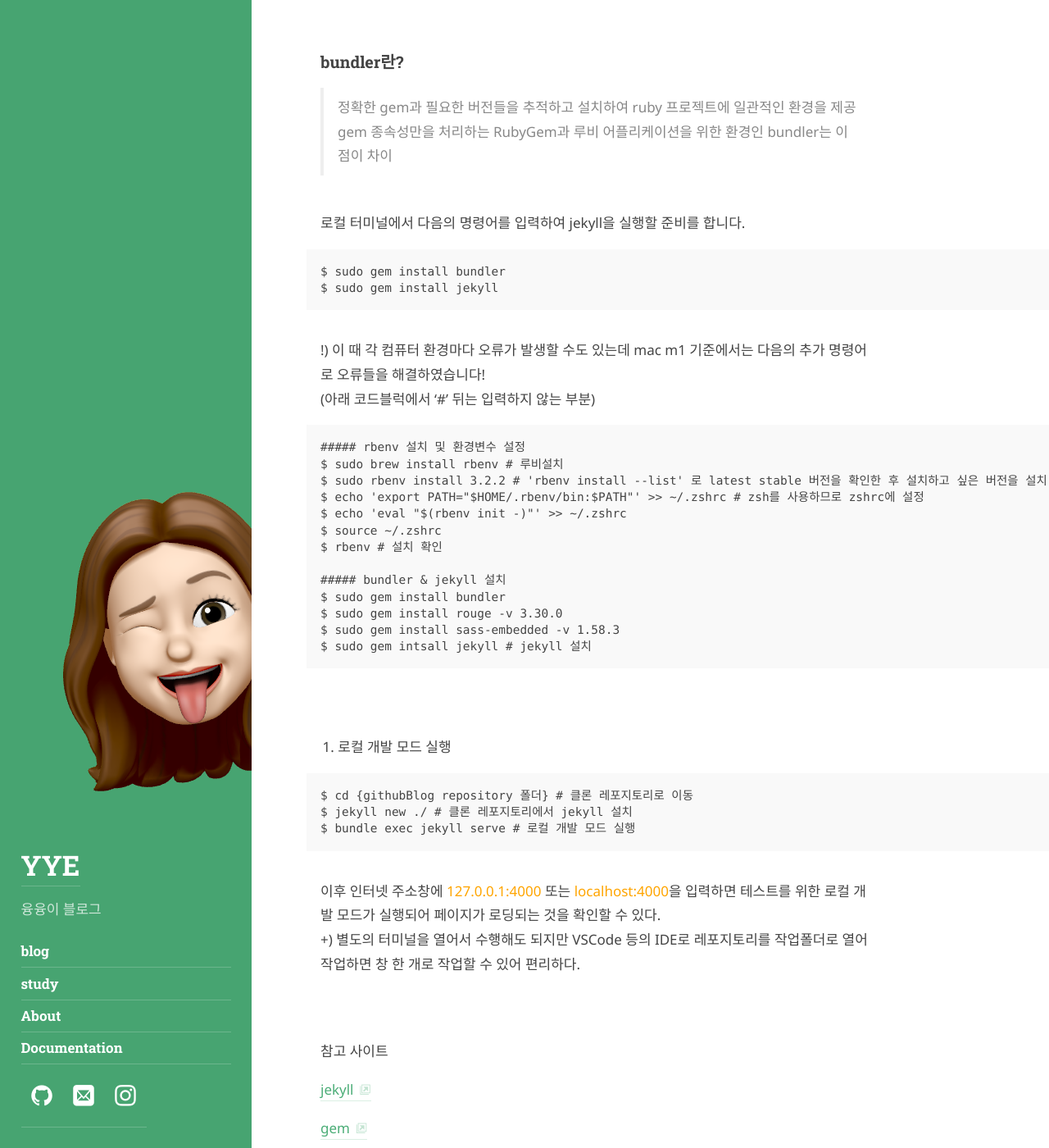
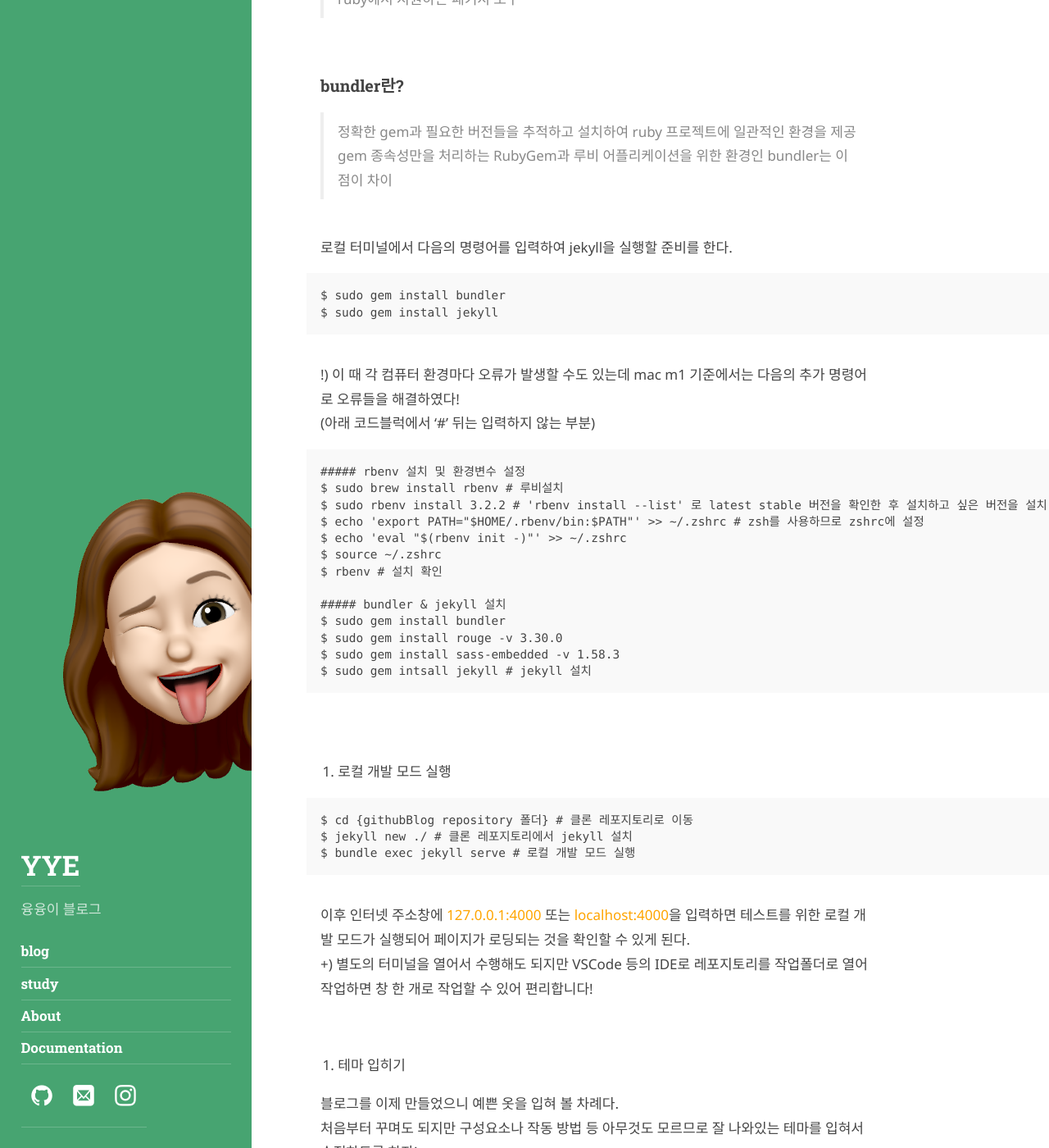
Before and after one commit to yoongyoonge/yoongyoonge.github.io, a Jekyll site: the page built from _posts/github/2023-05-23-blog-how-to-start-a-github-blog-2.md, in a window 1280 px wide and 1400 px high, scrolled down 885 px. Shown: the whole window at 82% size. Built offline with Jekyll 4.4.1, drawn with Linux system fonts in a browser that asks for light colours; some web fonts are replaced; some of the changed text lies outside the part shown.

Commit message:
소개 수정 및 이미지 변경

````diff
--- a/_config.yml
+++ b/_config.yml
@@ -46,7 +46,7 @@ logo:                  /assets/icons/icon.png
 author:
   name:                yunjin nam
   email:               namyunjin0912@gmail.com
-  picture:             /assets/img/me.jpg
+  picture:             /assets/img/me.png
   # Used by `jekyll-seo-tag`:
   # twitter:             <username>
 
--- a/_data/authors.yml
+++ b/_data/authors.yml
@@ -8,11 +8,11 @@ author1:
   # Used at the bottom of each page and at the top of the `about` layout
   # Markdown enabled, can use multiple paragraphs (enabled by `|`)
   about:             |
-    가늘고 얇은 삶을 위해 기록하는 하루
+    무럭무럭 자라라 융융이
 
   # This photo will be used in the about section
   picture:
-    path:            /assets/img/me.jpg
+    path:            /assets/img/me.png
     # srcset is optional, but can be used to provide higher res versions for retina displays
     srcset:
       1x:            /assets/img/me.png #웹, /assets/img 아래에 위치
--- a/_posts/github/2023-05-23-blog-how-to-start-a-github-blog-2.md
+++ b/_posts/github/2023-05-23-blog-how-to-start-a-github-blog-2.md
@@ -9,13 +9,13 @@ author: yye
 ---
 
 ~~~
-본 포스트는 mac 환경에서 작업한 내용들을 담고 있습니다!
+본 포스트는 mac 환경에서 작업한 내용들을 담았습니다.
 ~~~
 
 
 0. rbenv & jekyll 설치 <br>
 
-- jekyll은 gem을 사용해서 설치할 수 있습니다.
+- jekyll은 gem을 사용해서 설치할 수 있다. jekyll과 bundler를 통해 앞으로 로컬에서 포스팅 결과를 테스트용으로 확인할 수 있도록 할 것인데 이 방법에 대해서 정리하도록 한다.
 
 #### jekyll이란?
 > 일반 텍스트를 정적 사이트로 변환해주는 도구
@@ -28,14 +28,14 @@ author: yye
 > gem 종속성만을 처리하는 RubyGem과 루비 어플리케이션을 위한 환경인 bundler는 이 점이 차이
 
 <br>
-로컬 터미널에서 다음의 명령어를 입력하여 jekyll을 실행할 준비를 합니다. <br>
+로컬 터미널에서 다음의 명령어를 입력하여 jekyll을 실행할 준비를 한다. <br>
 
 ```
 $ sudo gem install bundler
 $ sudo gem install jekyll
 ```
 
-!) 이 때 각 컴퓨터 환경마다 오류가 발생할 수도 있는데 mac m1 기준에서는 다음의 추가 명령어로 오류들을 해결하였습니다! <br>
+!) 이 때 각 컴퓨터 환경마다 오류가 발생할 수도 있는데 mac m1 기준에서는 다음의 추가 명령어로 오류들을 해결하였다! <br>
 (아래 코드블럭에서 '#' 뒤는 입력하지 않는 부분) <br>
 
 ```
@@ -64,8 +64,17 @@ $ jekyll new ./ # 클론 레포지토리에서 jekyll 설치
 $ bundle exec jekyll serve # 로컬 개발 모드 실행
 ```
 
-이후 인터넷 주소창에 <span style="color:orange">127.0.0.1:4000</span> 또는 <span style="color:orange">localhost:4000</span>을 입력하면 테스트를 위한 로컬 개발 모드가 실행되어 페이지가 로딩되는 것을 확인할 수 있다. <br>
-+) 별도의 터미널을 열어서 수행해도 되지만 VSCode 등의 IDE로 레포지토리를 작업폴더로 열어 작업하면 창 한 개로 작업할 수 있어 편리하다.
+이후 인터넷 주소창에 <span style="color:orange">127.0.0.1:4000</span> 또는 <span style="color:orange">localhost:4000</span>을 입력하면 테스트를 위한 로컬 개발 모드가 실행되어 페이지가 로딩되는 것을 확인할 수 있게 된다. <br>
++) 별도의 터미널을 열어서 수행해도 되지만 VSCode 등의 IDE로 레포지토리를 작업폴더로 열어 작업하면 창 한 개로 작업할 수 있어 편리합니다!
+
+
+<br>
+2. 테마 입히기 <br>
+
+블로그를 이제 만들었으니 예쁜 옷을 입혀 볼 차례다. <br>
+처음부터 꾸며도 되지만 구성요소나 작동 방법 등 아무것도 모르므로 잘 나와있는 테마를 입혀서 수정하도록 하자!<br>
+
+Jekyll을 이용한 테마들을 많은 커뮤니티를 통해 다운로드 받아 입힐 수 있다.
 
 
 
````
